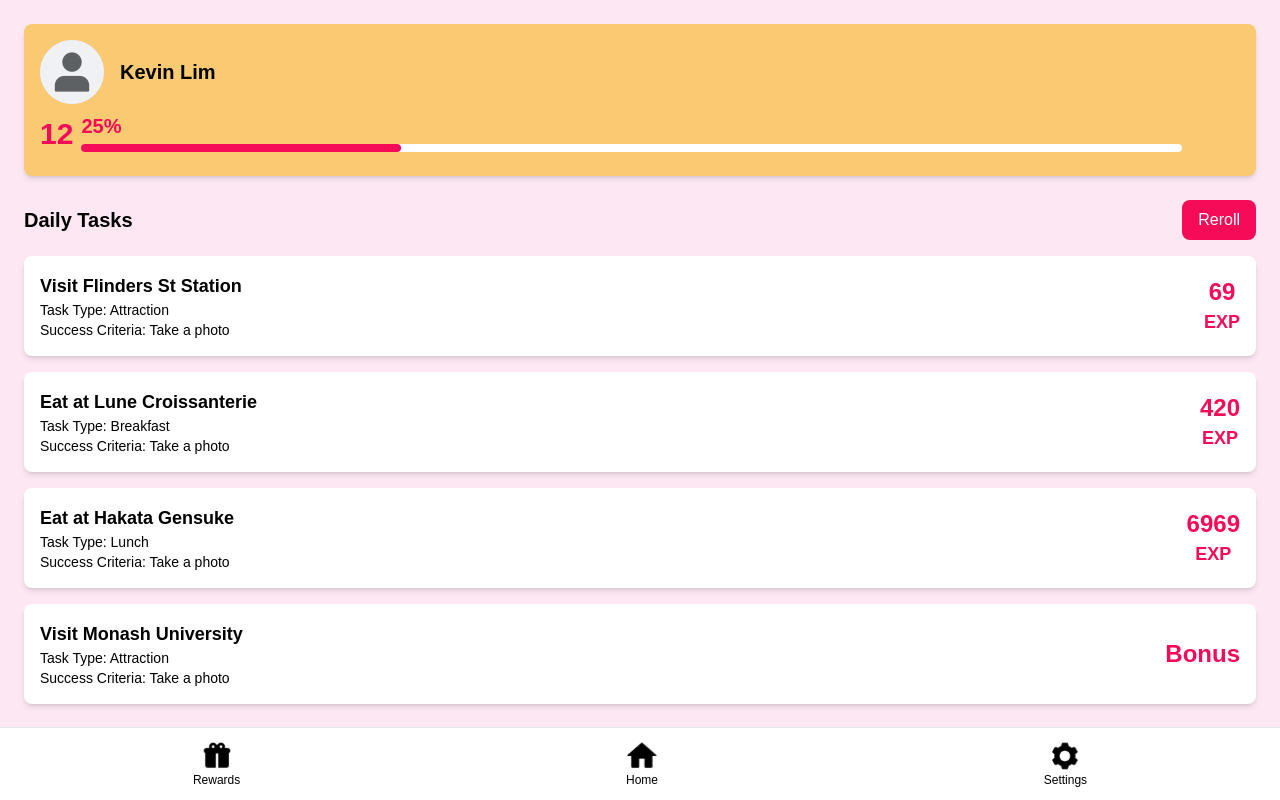
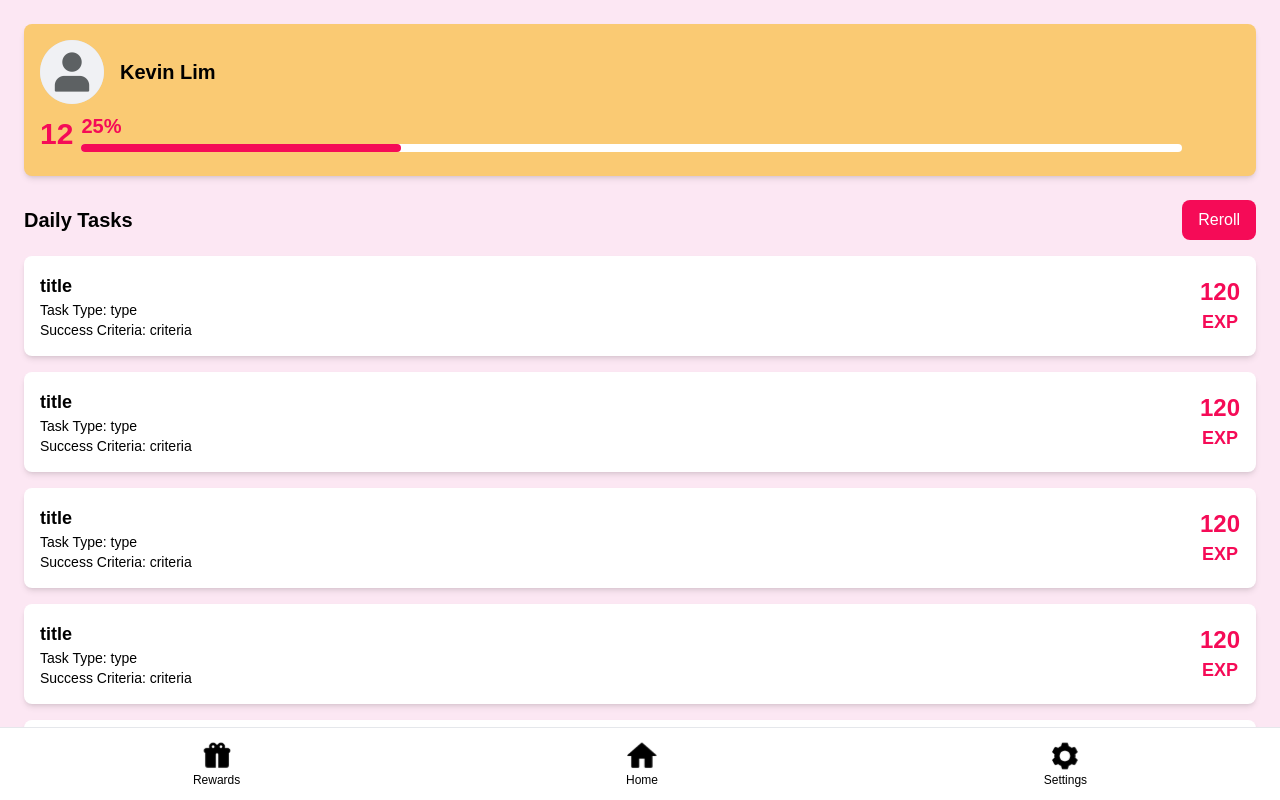
Before and after one commit to touchgrass-ai/frontend, a Next.js app: page /dashboard in a window 1280 px wide. Shown: the top 800 px of the page. Built offline with nearby package versions, Linux system fonts and the light colour scheme; no server answers.

Commit message:
feat: changes

```diff
--- a/src/app/dashboard/page.tsx
+++ b/src/app/dashboard/page.tsx
@@ -13,6 +13,51 @@
 
 }
 
+const tasks = [
+  {
+    title: "title",
+    type: 'type',
+    criteria: 'criteria',
+    exp: 120
+  },
+  {
+    title: "title",
+    type: 'type',
+    criteria: 'criteria',
+    exp: 120
+  },
+  {
+    title: "title",
+    type: 'type',
+    criteria: 'criteria',
+    exp: 120
+  },
+  {
+    title: "title",
+    type: 'type',
+    criteria: 'criteria',
+    exp: 120
+  },
+  {
+    title: "title",
+    type: 'type',
+    criteria: 'criteria',
+    exp: 120
+  },
+  {
+    title: "title",
+    type: 'type',
+    criteria: 'criteria',
+    exp: 120
+  },
+  {
+    title: "title",
+    type: 'type',
+    criteria: 'criteria',
+    exp: 120
+  },
+]
+
 export default function Dashboard() {
 
     const router = useRouter();
@@ -27,7 +72,6 @@
         if (response.ok) {
           response.json().then((data) => {
             setUserData(data)
-            console.log(data)
           })
         }
       }).catch((e) => console.error(e))
@@ -36,6 +80,10 @@
 
 
     }, [])
+
+    useEffect(() => {
+      console.log(userData)
+    }, [userData])
 
     const onClickTaskCard = (task: SetStateAction<null>) => {
 
@@ -63,34 +111,11 @@
               whileTap={{ scale: 0.9 }}
             >Reroll</motion.button>
         </div>
-        <TaskCard
-            title="Visit Flinders St Station"
-            type="Attraction"
-            criteria="Take a photo"
-            exp={69}
-            onClick={onClickTaskCard(null)}
-        />
-        <TaskCard
-            title="Eat at Lune Croissanterie"
-            type="Breakfast"
-            criteria="Take a photo"
-            exp={420}
-            onClick={onClickTaskCard(null)}
-        />
-        <TaskCard
-            title="Eat at Hakata Gensuke"
-            type="Lunch"
-            criteria="Take a photo"
-            exp={6969}
-            onClick={onClickTaskCard(null)}
-        />
-        <TaskCard
-            title="Visit Monash University"
-            type="Attraction"
-            criteria="Take a photo"
-            exp="Bonus"
-            onClick={onClickTaskCard(null)}
-        />
+        <div>
+          {
+            tasks.map((t, i) => <TaskCard key={i} title={t.title} type={t.type} criteria={t.criteria} exp={t.exp} onClick={onClickTaskCard(null)}/>)
+          }
+        </div>
         <NavBar />
         <TaskDetailModal open={isTaskDetailOpen} onClose={() => setIsTaskDetailOpen(false)}/>
       </div>
--- a/src/app/page.tsx
+++ b/src/app/page.tsx
@@ -2,6 +2,7 @@
 
 import { useRouter } from 'next/navigation';
 import Image from "next/image";
+import { motion } from 'motion/react';
 
 export default function TouchGrass() {
 
@@ -28,9 +29,14 @@
 
       {/* Google Button */}
 
-      <div className="flex items-center bg-yellow-200 px-6 py-3 rounded-xl shadow-md mt-4 w-72 h-24">
-        <div className="bg-white px-6 py-2 rounded-md font-medium text-gray-900 flex
+      <div className="flex items-center bg-[#FACA73] px-6 py-3 rounded-xl shadow-md mt-4 w-72 h-24">
+        <motion.div className="bg-white px-6 py-2 rounded-md font-medium text-gray-900 flex
           hover:scale-105 hover:shadow-xl transition-all cursor-pointer select-none"
+          whileHover={{
+            scale: 1.01,
+            transition: { duration: 0.2 },
+          }}
+          whileTap={{ scale: 0.9 }}
           onClick={login}
         >
           Continue with Google
@@ -41,7 +47,7 @@
             width={25}
             height={25}
           />
-        </div>
+        </motion.div>
       </div>
     </div>
   );
--- a/src/app/register/page.tsx
+++ b/src/app/register/page.tsx
@@ -1,7 +1,7 @@
 'use client'
 
-import { motion, useScroll } from "motion/react";
-import { redirect, useRouter } from "next/navigation";
+import { motion } from "motion/react";
+import { useRouter } from "next/navigation";
 import { useRef, useState } from "react";
 
 const enter = {
```
Also changed, not shown: 2 other files (tests, documents, lock files or other folders).
